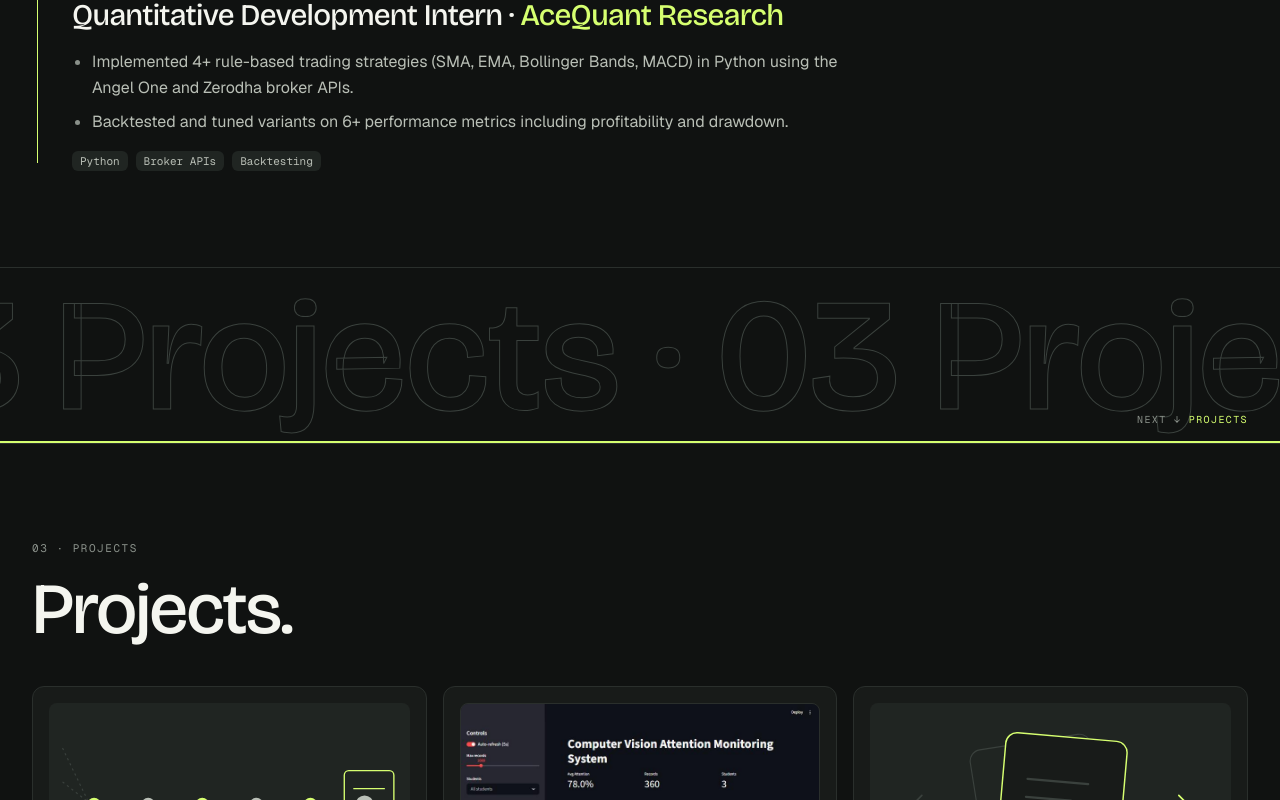
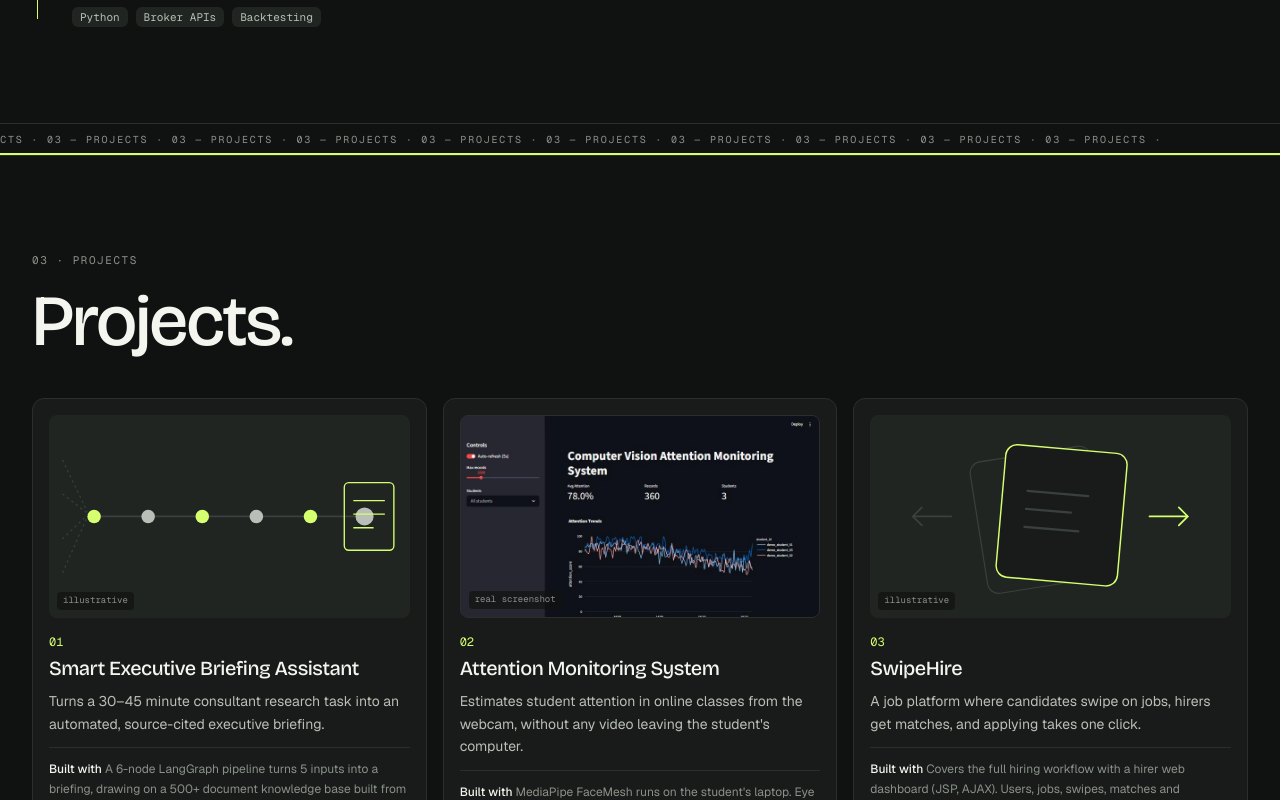
Before and after one commit to awasthiprashast/awasthiprashast.github.io, a Next.js app: page / in a window 1280 px wide. Shown: the part 1640-2440 px from the top of the page. Built offline with nearby package versions, Linux system fonts and the light colour scheme.

Commit message:
Replace section bands with assembling headings and slim ticker strips

```diff
--- a/app/page.tsx
+++ b/app/page.tsx
@@ -7,7 +7,7 @@ import { Marquee } from "@/components/Marquee";
 import { Nav } from "@/components/Nav";
 import { Projects } from "@/components/Projects";
 import { ScrollProgress } from "@/components/ScrollProgress";
-import { SectionBand } from "@/components/SectionBand";
+import { SectionStrip } from "@/components/SectionStrip";
 import { SideRail } from "@/components/SideRail";
 import { Toolkit } from "@/components/Toolkit";
 
@@ -19,15 +19,15 @@ export default function Home() {
       <Nav />
       <main>
         <Hero />
-        <SectionBand n="02" label="Experience" />
+        <SectionStrip n="02" label="Experience" />
         <Experience />
-        <SectionBand n="03" label="Projects" reverse />
+        <SectionStrip n="03" label="Projects" />
         <Projects />
         <Marquee />
         <Beyond />
-        <SectionBand n="05" label="Toolkit" reverse />
+        <SectionStrip n="05" label="Toolkit" />
         <Toolkit />
-        <SectionBand n="06" label="Contact" />
+        <SectionStrip n="06" label="Contact" />
         <Contact />
       </main>
       <Footer />
--- /dev/null
+++ b/components/AssembleHeading.tsx
@@ -0,0 +1,171 @@
+"use client";
+
+import {
+  motion,
+  useMotionValueEvent,
+  useReducedMotion,
+  useScroll,
+  useSpring,
+  useTransform,
+} from "motion/react";
+import { useCallback, useEffect, useRef } from "react";
+
+type Pt = { tx: number; ty: number; sx: number; sy: number; delay: number; accent: boolean; phase: number };
+
+const clamp = (v: number, a = 0, b = 1) => Math.max(a, Math.min(b, v));
+const inOut = (t: number) => (t < 0.5 ? 4 * t * t * t : 1 - Math.pow(-2 * t + 2, 3) / 2);
+
+/**
+ * Heading whose letters are first drawn by points that drift in from just around the text,
+ * while the real text fades up and sharpens underneath. Fully scroll-driven and reversible.
+ */
+export function AssembleHeading({ children }: { children: string }) {
+  const ref = useRef<HTMLHeadingElement>(null);
+  const canvasRef = useRef<HTMLCanvasElement>(null);
+  const pts = useRef<Pt[]>([]);
+  const size = useRef({ w: 0, h: 0 });
+  const reduce = useReducedMotion();
+
+  const { scrollYProgress } = useScroll({ target: ref, offset: ["start 96%", "start 52%"] });
+  const e = useSpring(scrollYProgress, { stiffness: 120, damping: 28, mass: 0.5 });
+  const textOpacity = useTransform(e, [0.4, 0.9], [0, 1]);
+  const blur = useTransform(e, [0.4, 0.95], [8, 0]);
+  const filter = useTransform(blur, (v) => `blur(${v.toFixed(2)}px)`);
+
+  const draw = useCallback((v: number) => {
+    const canvas = canvasRef.current;
+    const ctx = canvas?.getContext("2d");
+    if (!canvas || !ctx) return;
+    const { w, h } = size.current;
+    ctx.clearRect(0, 0, w, h);
+    if (v >= 0.995) return;
+    const css = getComputedStyle(document.documentElement);
+    const accent = css.getPropertyValue("--accent").trim() || "#d6ff70";
+    const base = css.getPropertyValue("--point").trim() || "#b9bfb6";
+    const fadeIn = clamp(v * 8);
+    const fadeOut = 1 - clamp((v - 0.72) / 0.28);
+    ctx.globalAlpha = fadeIn * fadeOut;
+    for (const p of pts.current) {
+      const lp = inOut(clamp((v - p.delay) / 0.55));
+      const wob = (1 - lp) * 3;
+      const x = p.sx + (p.tx - p.sx) * lp + Math.cos(p.phase + v * 14) * wob;
+      const y = p.sy + (p.ty - p.sy) * lp + Math.sin(p.phase + v * 14) * wob;
+      ctx.fillStyle = p.accent ? accent : base;
+      ctx.beginPath();
+      ctx.arc(x, y, p.accent ? 1.6 : 1.25, 0, Math.PI * 2);
+      ctx.fill();
+    }
+    ctx.globalAlpha = 1;
+  }, []);
+
+  const build = useCallback(() => {
+    const h2 = ref.current;
+    const canvas = canvasRef.current;
+    if (!h2 || !canvas) return;
+    const cs = getComputedStyle(h2);
+    const width = Math.ceil(h2.clientWidth);
+    const fontSize = parseFloat(cs.fontSize);
+    const lineH = parseFloat(cs.lineHeight) || fontSize * 1.02;
+    const dpr = Math.min(window.devicePixelRatio || 1, 2);
+
+    const off = document.createElement("canvas");
+    const octx = off.getContext("2d", { willReadFrequently: true });
+    if (!octx) return;
+    octx.font = `${cs.fontWeight} ${cs.fontSize} ${cs.fontFamily}`;
+    if (cs.letterSpacing && cs.letterSpacing !== "normal") octx.letterSpacing = cs.letterSpacing;
+
+    // Greedy word wrap, matching how the DOM text wraps closely enough for the dots to resolve into it.
+    const words = children.split(" ");
+    const lines: string[] = [];
+    let cur = "";
+    for (const word of words) {
+      const test = cur ? `${cur} ${word}` : word;
+      if (cur && octx.measureText(test).width > width) {
+        lines.push(cur);
+        cur = word;
+      } else cur = test;
+    }
+    if (cur) lines.push(cur);
+
+    const height = Math.ceil(lines.length * lineH);
+    off.width = width;
+    off.height = height;
+    octx.font = `${cs.fontWeight} ${cs.fontSize} ${cs.fontFamily}`;
+    if (cs.letterSpacing && cs.letterSpacing !== "normal") octx.letterSpacing = cs.letterSpacing;
+    octx.fillStyle = "#fff";
+    octx.textBaseline = "alphabetic";
+    const m = octx.measureText("Hg");
+    const asc = m.fontBoundingBoxAscent ?? fontSize * 0.9;
+    const desc = m.fontBoundingBoxDescent ?? fontSize * 0.25;
+    const baseline = (lineH - (asc + desc)) / 2 + asc;
+    lines.forEach((l, i) => octx.fillText(l, 0, i * lineH + baseline));
+
+    const data = octx.getImageData(0, 0, width, height).data;
+    const cand: [number, number][] = [];
+    for (let y = 0; y < height; y += 2)
+      for (let x = 0; x < width; x += 2) if (data[(y * width + x) * 4 + 3] > 110) cand.push([x, y]);
+
+    const n = Math.min(800, cand.length);
+    const next: Pt[] = [];
+    for (let i = 0; i < n; i++) {
+      const [tx, ty] = cand[Math.floor(Math.random() * cand.length)];
+      const a = Math.random() * Math.PI * 2;
+      const r = 24 + Math.random() * 70;
+      next.push({
+        tx,
+        ty,
+        sx: tx + Math.cos(a) * r * 1.5,
+        sy: ty + Math.sin(a) * r * 0.75,
+        delay: clamp(tx / Math.max(width, 1)) * 0.3 + Math.random() * 0.15,
+        accent: Math.random() < 0.4,
+        phase: Math.random() * Math.PI * 2,
+      });
+    }
+    pts.current = next;
+    size.current = { w: width, h: height };
+    canvas.width = width * dpr;
+    canvas.height = height * dpr;
+    canvas.style.width = `${width}px`;
+    canvas.style.height = `${height}px`;
+    canvas.getContext("2d")?.setTransform(dpr, 0, 0, dpr, 0, 0);
+    draw(e.get());
+  }, [children, draw, e]);
+
+  useEffect(() => {
+    if (reduce) return;
+    let alive = true;
+    let lastW = 0;
+    const run = () => {
+      if (alive) build();
+    };
+    (document.fonts?.ready ?? Promise.resolve()).then(run);
+    const ro = new ResizeObserver(() => {
+      const w = ref.current?.clientWidth ?? 0;
+      if (w !== lastW) {
+        lastW = w;
+        run();
+      }
+    });
+    if (ref.current) ro.observe(ref.current);
+    return () => {
+      alive = false;
+      ro.disconnect();
+    };
+  }, [build, reduce]);
+
+  useMotionValueEvent(e, "change", draw);
+
+  return (
+    <h2
+      ref={ref}
+      className="relative font-display text-5xl leading-[1.02] font-medium tracking-tight sm:text-7xl"
+    >
+      <motion.span className="block" style={reduce ? undefined : { opacity: textOpacity, filter }}>
+        {children}
+      </motion.span>
+      {!reduce && (
+        <canvas ref={canvasRef} aria-hidden className="pointer-events-none absolute top-0 left-0" />
+      )}
+    </h2>
+  );
+}
--- a/components/Reveal.tsx
+++ b/components/Reveal.tsx
@@ -1,6 +1,7 @@
 "use client";
 
 import { motion } from "motion/react";
+import { AssembleHeading } from "./AssembleHeading";
 
 export function Reveal({
   children,
@@ -31,7 +32,7 @@ export function SectionHeading({
 }: {
   index: string;
   eyebrow: string;
-  children: React.ReactNode;
+  children: string;
 }) {
   return (
     <div className="mb-10">
@@ -40,17 +41,7 @@ export function SectionHeading({
           {index} · {eyebrow}
         </p>
       </Reveal>
-      <h2 className="-mb-2 overflow-hidden pb-2 font-display text-5xl leading-[1.02] font-medium tracking-tight sm:text-7xl">
-        <motion.span
-          className="block"
-          initial={{ y: "105%" }}
-          whileInView={{ y: 0 }}
-          viewport={{ once: true }}
-          transition={{ duration: 0.8, ease: [0.2, 0.8, 0.2, 1] }}
-        >
-          {children}
-        </motion.span>
-      </h2>
+      <AssembleHeading>{children}</AssembleHeading>
     </div>
   );
 }
--- a/components/SectionBand.tsx
+++ /dev/null
@@ -1,36 +0,0 @@
-"use client";
-
-import { motion, useReducedMotion, useScroll, useTransform } from "motion/react";
-import { useRef } from "react";
-
-/** Decorative transition between sections. Its motion is tied to scroll position, never to scroll itself. */
-export function SectionBand({ n, label, reverse }: { n: string; label: string; reverse?: boolean }) {
-  const ref = useRef<HTMLDivElement>(null);
-  const reduce = useReducedMotion();
-  const { scrollYProgress } = useScroll({ target: ref, offset: ["start end", "end start"] });
-  const x = useTransform(scrollYProgress, [0, 1], reverse ? ["-45%", "0%"] : ["0%", "-45%"]);
-  const line = useTransform(scrollYProgress, [0.15, 0.6], [0, 1]);
-  const word = `${n} ${label} · `.repeat(8);
-
-  return (
-    <div
-      ref={ref}
-      aria-hidden
-      className="relative h-36 overflow-hidden border-b border-line select-none sm:h-44"
-    >
-      <motion.div
-        style={{ ...(reduce ? {} : { x }), WebkitTextStroke: "1px var(--line-strong)" }}
-        className="absolute top-1/2 left-0 -translate-y-1/2 font-display text-[7rem] leading-none font-medium whitespace-nowrap text-transparent sm:text-[10rem]"
-      >
-        {word}
-      </motion.div>
-      <p className="absolute right-5 bottom-4 font-mono text-[10px] tracking-[0.14em] text-dim uppercase sm:right-8">
-        Next ↓ <span className="text-accent">{label}</span>
-      </p>
-      <motion.div
-        style={{ scaleX: reduce ? 1 : line }}
-        className="absolute bottom-0 left-0 h-0.5 w-full origin-left bg-accent"
-      />
-    </div>
-  );
-}
--- /dev/null
+++ b/components/SectionStrip.tsx
@@ -0,0 +1,30 @@
+"use client";
+
+import { motion, useReducedMotion, useScroll, useTransform } from "motion/react";
+import { useRef } from "react";
+
+/** Thin divider between sections. Its motion is tied to scroll position, never to scroll itself. */
+export function SectionStrip({ n, label }: { n: string; label: string }) {
+  const ref = useRef<HTMLDivElement>(null);
+  const reduce = useReducedMotion();
+  const { scrollYProgress } = useScroll({ target: ref, offset: ["start end", "end start"] });
+  const x = useTransform(scrollYProgress, [0, 1], ["0%", "-50%"]);
+  const line = useTransform(scrollYProgress, [0.1, 0.55], [0, 1]);
+  const text = `${n} — ${label}      ·      `.repeat(14);
+
+  return (
+    <div
+      ref={ref}
+      aria-hidden
+      className="relative h-8 overflow-hidden border-b border-line font-mono text-[10px] tracking-[0.18em] whitespace-nowrap text-dim uppercase select-none"
+    >
+      <motion.div style={reduce ? undefined : { x }} className="inline-block pl-5 leading-8">
+        {text}
+      </motion.div>
+      <motion.div
+        style={{ scaleX: reduce ? 1 : line }}
+        className="absolute bottom-0 left-0 h-0.5 w-full origin-left bg-accent"
+      />
+    </div>
+  );
+}
```
